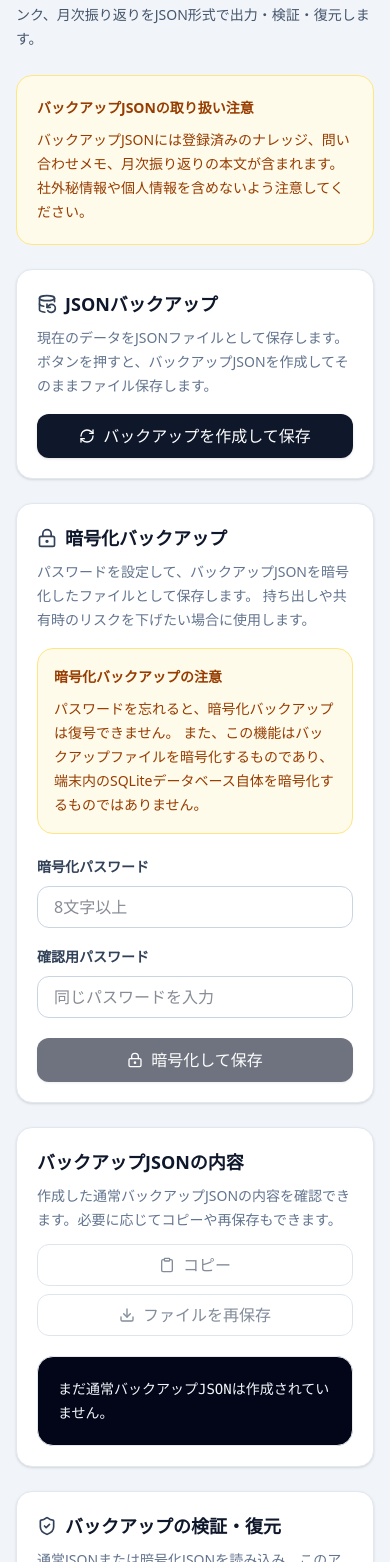
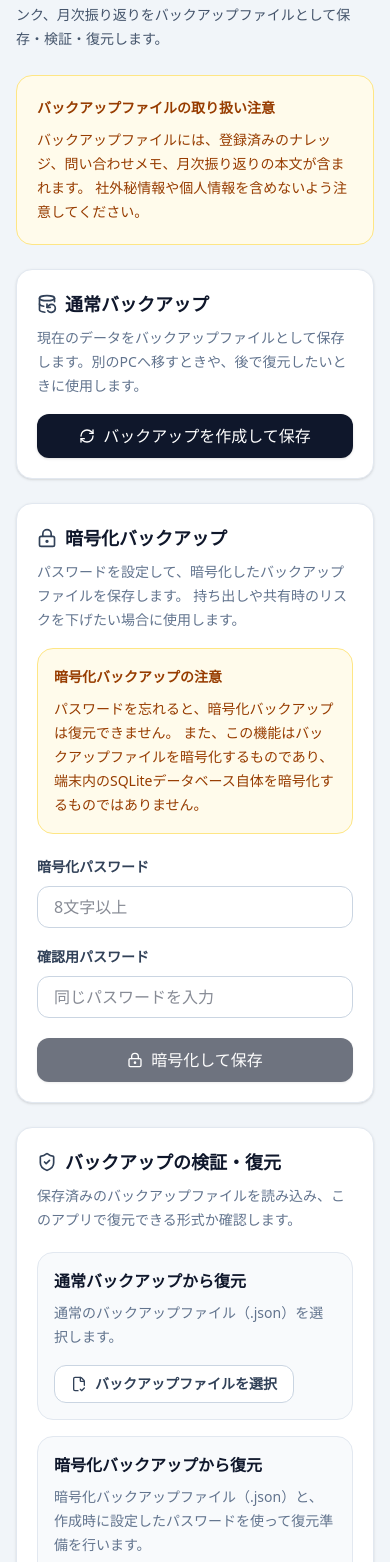
Before and after one commit to tominaga-r/work-knowledge-journal, a React (Vite) app: page /settings in a window 390 px wide. Shown: the part 266-1828 px from the top of the page. Built offline with nearby package versions, Linux system fonts and the light colour scheme.

Commit message:
fix: improve import and backup usability

```diff
--- a/src/features/inquiry/InquiryCreatePage.tsx
+++ b/src/features/inquiry/InquiryCreatePage.tsx
@@ -285,7 +285,7 @@ export function InquiryCreatePage() {
       nextAction: undefined,
     }));
     setImportMessage(
-      `「${savedTitle}」を保存しました。\n次の候補「${nextEntry.title}」をフォームに反映しました。内容を確認してから保存してください。`,
+      `「${savedTitle}」を保存しました。\n次の候補「${nextEntry.title}」を表示しています。`,
     );
     scrollToImportSection();
   }
--- a/src/features/knowledge/KnowledgeCreatePage.tsx
+++ b/src/features/knowledge/KnowledgeCreatePage.tsx
@@ -270,9 +270,8 @@ export function KnowledgeCreatePage() {
       title: undefined,
       content: undefined,
     }));
-    setImportMessage(
-      `「${savedTitle}」を保存しました。\n次の候補「${nextEntry.title}」をフォームに反映しました。内容を確認してから保存してください。`,
-    );
+    setImportMessage(`「${savedTitle}」を保存しました。\n次の候補「${nextEntry.title}」を表示しています
+。`);
     scrollToImportSection();
   }
 
--- a/src/features/settings/BackupPage.tsx
+++ b/src/features/settings/BackupPage.tsx
@@ -2,9 +2,7 @@ import { useMemo, useState } from "react";
 import type { ChangeEvent } from "react";
 import {
   AlertTriangle,
-  Clipboard,
   DatabaseBackup,
-  Download,
   FileCheck2,
   LockKeyhole,
   RefreshCw,
@@ -33,8 +31,8 @@ type ActionStatus = "idle" | "running" | "success" | "error";
 type RestoreSource = "plain" | "encrypted";
 
 const restoreSourceLabels: Record<RestoreSource, string> = {
-  plain: "通常ファイル",
-  encrypted: "暗号化ファイル",
+  plain: "通常バックアップファイル",
+  encrypted: "暗号化バックアップファイル",
 };
 
 function downloadJsonFile(json: string, fileName: string): void {
@@ -65,16 +63,12 @@ export function BackupPage() {
     null,
   );
   const [exportStatus, setExportStatus] = useState<ActionStatus>("idle");
-  const [copyStatus, setCopyStatus] = useState<ActionStatus>("idle");
-  const [downloadStatus, setDownloadStatus] = useState<ActionStatus>("idle");
   const [encryptStatus, setEncryptStatus] = useState<ActionStatus>("idle");
   const [encryptedValidateStatus, setEncryptedValidateStatus] =
     useState<ActionStatus>("idle");
   const [validateStatus, setValidateStatus] = useState<ActionStatus>("idle");
   const [restoreStatus, setRestoreStatus] = useState<ActionStatus>("idle");
   const [errorMessage, setErrorMessage] = useState("");
-  const [copyErrorMessage, setCopyErrorMessage] = useState("");
-  const [downloadErrorMessage, setDownloadErrorMessage] = useState("");
   const [encryptErrorMessage, setEncryptErrorMessage] = useState("");
   const [encryptedValidateErrorMessage, setEncryptedValidateErrorMessage] =
     useState("");
@@ -90,10 +84,6 @@ export function BackupPage() {
   const [decryptPassword, setDecryptPassword] = useState("");
   const [hasConfirmedCurrentBackup, setHasConfirmedCurrentBackup] =
     useState(false);
-
-  const hasBackupJson = useMemo(() => {
-    return Boolean(backupResult?.json);
-  }, [backupResult]);
 
   const canCreateEncryptedBackup = useMemo(() => {
     return (
@@ -135,13 +125,10 @@ export function BackupPage() {
     setValidateErrorMessage("");
     setRestoreErrorMessage("");
   }
+
   async function handleCreateBackup() {
     setExportStatus("running");
-    setCopyStatus("idle");
-    setDownloadStatus("idle");
     setErrorMessage("");
-    setCopyErrorMessage("");
-    setDownloadErrorMessage("");
 
     try {
       const createdBackup = await createDatabaseBackup();
@@ -150,7 +137,6 @@ export function BackupPage() {
 
       setBackupResult(createdBackup);
       setExportStatus("success");
-      setDownloadStatus("success");
     } catch (error: unknown) {
       console.error(error);
       setErrorMessage(getErrorMessage(error));
@@ -197,42 +183,6 @@ export function BackupPage() {
       console.error(error);
       setEncryptErrorMessage(getErrorMessage(error));
       setEncryptStatus("error");
-    }
-  }
-
-  async function handleCopyBackupJson() {
-    if (!backupResult) {
-      return;
-    }
-
-    setCopyStatus("running");
-    setCopyErrorMessage("");
-
-    try {
-      await navigator.clipboard.writeText(backupResult.json);
-      setCopyStatus("success");
-    } catch (error: unknown) {
-      console.error(error);
-      setCopyErrorMessage(getErrorMessage(error));
-      setCopyStatus("error");
-    }
-  }
-
-  function handleDownloadBackupJson() {
-    if (!backupResult) {
-      return;
-    }
-
-    setDownloadStatus("running");
-    setDownloadErrorMessage("");
-
-    try {
-      downloadJsonFile(backupResult.json, backupResult.fileName);
-      setDownloadStatus("success");
-    } catch (error: unknown) {
-      console.error(error);
-      setDownloadErrorMessage(getErrorMessage(error));
-      setDownloadStatus("error");
     }
   }
 
@@ -344,15 +294,15 @@ export function BackupPage() {
           設定・バックアップ
         </h1>
         <p className="mt-2 text-sm leading-6 text-slate-600">
-          現在のナレッジ、問い合わせメモ、分類、タグ、関連リンク、月次振り返りをJSON形式で出力・検証・復元します。
+          現在のナレッジ、問い合わせメモ、分類、タグ、関連リンク、月次振り返りをバックアップファイルとして保存・検証・復元します。
         </p>
       </div>
 
       <div className="space-y-6">
         <section className="rounded-2xl border border-amber-200 bg-amber-50 p-5 text-sm leading-6 text-amber-800">
-          <p className="font-semibold">バックアップJSONの取り扱い注意</p>
+          <p className="font-semibold">バックアップファイルの取り扱い注意</p>
           <p className="mt-2">
-            バックアップJSONには登録済みのナレッジ、問い合わせメモ、月次振り返りの本文が含まれます。
+            バックアップファイルには、登録済みのナレッジ、問い合わせメモ、月次振り返りの本文が含まれます。
             社外秘情報や個人情報を含めないよう注意してください。
           </p>
         </section>
@@ -363,11 +313,11 @@ export function BackupPage() {
               <div className="flex items-center gap-2">
                 <DatabaseBackup size={20} className="text-slate-700" />
                 <h2 className="text-lg font-bold text-slate-900">
-                  JSONバックアップ
+                  通常バックアップ
                 </h2>
               </div>
               <p className="mt-2 text-sm leading-6 text-slate-500">
-                現在のデータをJSONファイルとして保存します。ボタンを押すと、バックアップJSONを作成してそのままファイル保存します。
+                現在のデータをバックアップファイルとして保存します。別のPCへ移すときや、後で復元したいときに使用します。
               </p>
             </div>
 
@@ -387,7 +337,7 @@ export function BackupPage() {
           {exportStatus === "success" && backupResult && (
             <div className="mt-5 rounded-2xl border border-emerald-200 bg-emerald-50 p-4 text-sm text-emerald-700">
               <p className="font-semibold">
-                バックアップJSONを作成し、ファイル保存しました。
+                バックアップファイルを作成し、保存しました。
               </p>
               <p className="mt-1 break-all">
                 ファイル名: {backupResult.fileName}
@@ -427,14 +377,14 @@ export function BackupPage() {
           </div>
 
           <p className="mt-2 text-sm leading-6 text-slate-500">
-            パスワードを設定して、バックアップJSONを暗号化したファイルとして保存します。
+            パスワードを設定して、暗号化したバックアップファイルを保存します。
             持ち出しや共有時のリスクを下げたい場合に使用します。
           </p>
 
           <div className="mt-4 rounded-2xl border border-amber-200 bg-amber-50 p-4 text-sm leading-6 text-amber-800">
             <p className="font-semibold">暗号化バックアップの注意</p>
             <p className="mt-2">
-              パスワードを忘れると、暗号化バックアップは復号できません。
+              パスワードを忘れると、暗号化バックアップは復元できません。
               また、この機能はバックアップファイルを暗号化するものであり、端末内のSQLiteデータベース自体を暗号化するものではありません。
             </p>
           </div>
@@ -500,7 +450,7 @@ export function BackupPage() {
           {encryptStatus === "success" && (
             <div className="mt-5 rounded-2xl border border-emerald-200 bg-emerald-50 p-4 text-sm text-emerald-700">
               <p className="font-semibold">
-                暗号化バックアップを作成し、ファイル保存しました。
+                暗号化バックアップファイルを作成し、保存しました。
               </p>
               <p className="mt-1 break-all">ファイル名: {encryptedFileName}</p>
             </div>
@@ -517,74 +467,6 @@ export function BackupPage() {
         </section>
 
         <section className="rounded-2xl border border-slate-200 bg-white p-5 shadow-sm">
-          <div className="flex flex-col gap-3 md:flex-row md:items-start md:justify-between">
-            <div>
-              <h2 className="text-lg font-bold text-slate-900">
-                バックアップJSONの内容
-              </h2>
-              <p className="mt-2 text-sm leading-6 text-slate-500">
-                作成した通常バックアップJSONの内容を確認できます。必要に応じてコピーや再保存もできます。
-              </p>
-            </div>
-
-            <div className="flex flex-col gap-2 sm:flex-row">
-              <button
-                type="button"
-                onClick={() => void handleCopyBackupJson()}
-                disabled={!hasBackupJson || copyStatus === "running"}
-                className="inline-flex items-center justify-center gap-2 rounded-xl border border-slate-300 bg-white px-4 py-2 text-sm font-semibold text-slate-700 transition hover:bg-slate-50 disabled:cursor-not-allowed disabled:opacity-60"
-              >
-                <Clipboard size={16} />
-                {copyStatus === "running" ? "コピー中..." : "コピー"}
-              </button>
-
-              <button
-                type="button"
-                onClick={handleDownloadBackupJson}
-                disabled={!hasBackupJson || downloadStatus === "running"}
-                className="inline-flex items-center justify-center gap-2 rounded-xl border border-slate-300 bg-white px-4 py-2 text-sm font-semibold text-slate-700 transition hover:bg-slate-50 disabled:cursor-not-allowed disabled:opacity-60"
-              >
-                <Download size={16} />
-                {downloadStatus === "running"
-                  ? "保存中..."
-                  : "ファイルを再保存"}
-              </button>
-            </div>
-          </div>
-
-          {copyStatus === "success" && (
-            <div className="mt-4 rounded-xl border border-emerald-200 bg-emerald-50 px-4 py-3 text-sm font-semibold text-emerald-700">
-              バックアップJSONをクリップボードにコピーしました。
-            </div>
-          )}
-
-          {copyStatus === "error" && (
-            <div className="mt-4 rounded-xl border border-red-200 bg-red-50 px-4 py-3 text-sm text-red-700">
-              <p className="font-semibold">コピーに失敗しました。</p>
-              <p className="mt-1 break-all">{copyErrorMessage}</p>
-            </div>
-          )}
-
-          {downloadStatus === "success" && exportStatus !== "success" && (
-            <div className="mt-4 rounded-xl border border-emerald-200 bg-emerald-50 px-4 py-3 text-sm font-semibold text-emerald-700">
-              バックアップJSONをファイルとして保存しました。
-            </div>
-          )}
-
-          {downloadStatus === "error" && (
-            <div className="mt-4 rounded-xl border border-red-200 bg-red-50 px-4 py-3 text-sm text-red-700">
-              <p className="font-semibold">ファイル保存に失敗しました。</p>
-              <p className="mt-1 break-all">{downloadErrorMessage}</p>
-            </div>
-          )}
-
-          <pre className="mt-5 max-h-130 overflow-auto whitespace-pre-wrap rounded-2xl border border-slate-200 bg-slate-950 p-5 text-sm leading-6 text-slate-100">
-            {backupResult?.json ||
-              "まだ通常バックアップJSONは作成されていません。"}
-          </pre>
-        </section>
-
-        <section className="rounded-2xl border border-slate-200 bg-white p-5 shadow-sm">
           <div className="flex items-center gap-2">
             <ShieldCheck size={20} className="text-slate-700" />
             <h2 className="text-lg font-bold text-slate-900">
@@ -592,21 +474,21 @@ export function BackupPage() {
             </h2>
           </div>
           <p className="mt-2 text-sm leading-6 text-slate-500">
-            通常JSONまたは暗号化JSONを読み込み、このアプリのバックアップとして使える形式か確認します。
+            保存済みのバックアップファイルを読み込み、このアプリで復元できる形式か確認します。
           </p>
 
           <div className="mt-5 grid gap-4 xl:grid-cols-2">
             <section className="rounded-2xl border border-slate-200 bg-slate-50 p-4">
               <h3 className="text-base font-bold text-slate-900">
-                通常JSONから復元
+                通常バックアップから復元
               </h3>
               <p className="mt-2 text-sm leading-6 text-slate-500">
-                平文のバックアップJSONを選択します。
+                通常のバックアップファイル（.json）を選択します。
               </p>
 
               <label className="mt-4 inline-flex cursor-pointer items-center justify-center gap-2 rounded-xl border border-slate-300 bg-white px-4 py-2 text-sm font-semibold text-slate-700 transition hover:bg-slate-50">
                 <FileCheck2 size={16} />
-                通常JSONを選択
+                バックアップファイルを選択
                 <input
                   type="file"
                   accept="application/json,.json"
@@ -624,10 +506,10 @@ export function BackupPage() {
 
             <section className="rounded-2xl border border-slate-200 bg-slate-50 p-4">
               <h3 className="text-base font-bold text-slate-900">
-                暗号化JSONから復元
+                暗号化バックアップから復元
               </h3>
               <p className="mt-2 text-sm leading-6 text-slate-500">
-                暗号化バックアップJSONと、作成時に設定したパスワードを使って復号します。
+                暗号化バックアップファイル（.json）と、作成時に設定したパスワードを使って復元準備を行います。
               </p>
 
               <div className="mt-4">
@@ -635,7 +517,7 @@ export function BackupPage() {
                   htmlFor="backup-decrypt-password"
                   className="text-sm font-semibold text-slate-700"
                 >
-                  復号パスワード
+                  復元用パスワード
                 </label>
                 <input
                   id="backup-decrypt-password"
@@ -659,7 +541,7 @@ export function BackupPage() {
                 }
               >
                 <LockKeyhole size={16} />
-                暗号化JSONを選択
+                暗号化バックアップファイルを選択
                 <input
                   type="file"
                   accept="application/json,.json"
@@ -679,14 +561,14 @@ export function BackupPage() {
 
               {encryptedValidateStatus === "success" && (
                 <div className="mt-4 rounded-xl border border-emerald-200 bg-emerald-50 px-4 py-3 text-sm font-semibold text-emerald-700">
-                  暗号化バックアップを復号し、検証しました。
+                  暗号化バックアップファイルを確認しました。
                 </div>
               )}
 
               {encryptedValidateStatus === "error" && (
                 <div className="mt-4 rounded-xl border border-red-200 bg-red-50 px-4 py-3 text-sm text-red-700">
                   <p className="font-semibold">
-                    暗号化バックアップの復号・検証に失敗しました。
+                    暗号化バックアップファイルの確認に失敗しました。
                   </p>
                   <p className="mt-1 break-all">
                     {encryptedValidateErrorMessage}
@@ -698,7 +580,7 @@ export function BackupPage() {
 
           {validateStatus === "running" && (
             <div className="mt-4 rounded-xl border border-slate-200 bg-slate-50 px-4 py-3 text-sm text-slate-600">
-              バックアップJSONを検証しています...
+              バックアップファイルを確認しています...
             </div>
           )}
 
@@ -706,7 +588,7 @@ export function BackupPage() {
             <div className="mt-5 space-y-4">
               <div className="rounded-2xl border border-emerald-200 bg-emerald-50 p-4 text-sm text-emerald-700">
                 <p className="font-semibold">
-                  バックアップJSONは有効な形式です。
+                  バックアップファイルを確認しました。
                 </p>
                 <p className="mt-1">
                   作成日時: {validationResult.summary.exportedAt}
@@ -719,7 +601,7 @@ export function BackupPage() {
                     復元元: {restoreSourceLabels[restoreSource]}
                   </p>
                   <p className="mt-1 text-slate-500">
-                    選択した{restoreSourceLabels[restoreSource]}を検証済みです。
+                    選択した{restoreSourceLabels[restoreSource]}を確認済みです。
                   </p>
                 </div>
               )}
@@ -740,8 +622,8 @@ export function BackupPage() {
                   復元プレビュー
                 </h3>
                 <p className="mt-2 text-sm leading-6 text-slate-600">
-                  現在のDB件数と、選択したバックアップJSON内の件数を比較します。
-                  復元を実行すると、現在のDB内容はバックアップJSONの内容で置き換えられます。
+                  現在のデータ件数と、選択したバックアップファイル内の件数を比較します。
+                  復元を実行すると、現在のデータはバックアップファイルの内容で置き換えられます。
                 </p>
 
                 {currentSummary ? (
@@ -751,7 +633,7 @@ export function BackupPage() {
                   />
                 ) : (
                   <div className="mt-4 rounded-xl border border-slate-200 bg-white px-4 py-3 text-sm text-slate-500">
-                    現在のDB件数を確認できませんでした。
+                    現在のデータ件数を確認できませんでした。
                   </div>
                 )}
               </section>
@@ -765,8 +647,8 @@ export function BackupPage() {
                   <div>
                     <p className="font-semibold">復元前の確認</p>
                     <p className="mt-2">
-                      復元を実行すると、現在のDB内容は選択したバックアップJSONの内容で置き換えられます。
-                      必ず現在のDBもバックアップしてから実行してください。
+                      復元を実行すると、現在のデータは選択したバックアップファイルの内容で置き換えられます。
+                      必ず現在のデータもバックアップしてから実行してください。
                     </p>
                   </div>
                 </div>
@@ -781,7 +663,7 @@ export function BackupPage() {
                     className="mt-1 h-4 w-4 rounded border-slate-300"
                   />
                   <span className="font-semibold">
-                    現在のDBバックアップを作成・保存済みです
+                    現在のデータをバックアップ済みです
                   </span>
                 </label>
 
@@ -803,7 +685,7 @@ export function BackupPage() {
               {restoreStatus === "success" && restoreResult && (
                 <div className="rounded-2xl border border-emerald-200 bg-emerald-50 p-4 text-sm text-emerald-700">
                   <p className="font-semibold">
-                    バックアップJSONから復元しました。
+                    バックアップファイルから復元しました。
                   </p>
                   <p className="mt-1">復元日時: {restoreResult.restoredAt}</p>
                 </div>
@@ -822,7 +704,7 @@ export function BackupPage() {
             encryptedValidateStatus !== "error" && (
               <div className="mt-5 rounded-2xl border border-red-200 bg-red-50 p-4 text-sm text-red-700">
                 <p className="font-semibold">
-                  バックアップJSONの検証に失敗しました。
+                  バックアップファイルの確認に失敗しました。
                 </p>
                 <p className="mt-1 break-all">{validateErrorMessage}</p>
               </div>
@@ -870,7 +752,7 @@ function BackupComparisonGrid({
         <thead className="bg-slate-100 text-left text-xs font-semibold text-slate-500">
           <tr>
             <th className="px-4 py-3">対象</th>
-            <th className="px-4 py-3 text-right">現在のDB</th>
+            <th className="px-4 py-3 text-right">現在のデータ</th>
             <th className="px-4 py-3 text-right">バックアップ</th>
           </tr>
         </thead>
--- a/src/features/settings/backupCrypto.ts
+++ b/src/features/settings/backupCrypto.ts
@@ -49,21 +49,16 @@ function bytesToBase64(bytes: Uint8Array): string {
   return btoa(binary);
 }
 
-function base64ToBytes(
-  base64: string,
-  fieldName: string,
-): Uint8Array<ArrayBuffer> {
+function base64ToBytes(base64: string): Uint8Array<ArrayBuffer> {
   try {
     const binary = atob(base64);
     const bytes = new Uint8Array(binary.length);
-
     for (let index = 0; index < binary.length; index += 1) {
       bytes[index] = binary.charCodeAt(index);
     }
-
     return bytes;
   } catch {
-    throw new Error(`${fieldName} のBase64形式が正しくありません。`);
+    throw new Error("暗号化バックアップファイルの形式が正しくありません。");
   }
 }
 
@@ -166,26 +161,26 @@ export function parseEncryptedBackupJson(
     parsedValue = JSON.parse(jsonText);
   } catch {
     throw new Error(
-      "暗号化バックアップJSONとして読み込めませんでした。ファイル内容を確認してください。",
+      "暗号化バックアップファイルとして読み込めませんでした。ファイル内容を確認してください。",
     );
   }
 
   if (!isRecord(parsedValue)) {
-    throw new Error("暗号化バックアップJSONの形式が正しくありません。");
+    throw new Error("このアプリの暗号化バックアップファイルではありません。");
   }
 
   if (parsedValue.fileType !== ENCRYPTED_BACKUP_FILE_TYPE) {
-    throw new Error("このアプリの暗号化バックアップJSONではありません。");
+    throw new Error("このアプリの暗号化バックアップファイルではありません。");
   }
 
   if (parsedValue.version !== ENCRYPTED_BACKUP_VERSION) {
     throw new Error(
-      "対応していない暗号化バックアップ形式です。version 1 のJSONを選択してください。",
+      "対応していない暗号化バックアップ形式です。このアプリで作成した暗号化バックアップファイルを選択してください。",
     );
   }
 
   if (parsedValue.appName !== "Work Knowledge Journal") {
-    throw new Error("このアプリの暗号化バックアップJSONではありません。");
+    throw new Error("このアプリの暗号化バックアップファイルではありません。");
   }
 
   if (parsedValue.algorithm !== "AES-GCM") {
@@ -205,19 +200,19 @@ export function parseEncryptedBackupJson(
   }
 
   if (typeof parsedValue.encryptedAt !== "string" || !parsedValue.encryptedAt) {
-    throw new Error("暗号化日時 encryptedAt が正しくありません。");
+    throw new Error("暗号化バックアップファイルの形式が正しくありません。");
   }
 
   if (typeof parsedValue.salt !== "string" || !parsedValue.salt) {
-    throw new Error("salt が正しくありません。");
+    throw new Error("暗号化バックアップファイルの形式が正しくありません。");
   }
 
   if (typeof parsedValue.iv !== "string" || !parsedValue.iv) {
-    throw new Error("iv が正しくありません。");
+    throw new Error("暗号化バックアップファイルの形式が正しくありません。");
   }
 
   if (typeof parsedValue.ciphertext !== "string" || !parsedValue.ciphertext) {
-    throw new Error("ciphertext が正しくありません。");
+    throw new Error("暗号化バックアップファイルの形式が正しくありません。");
   }
 
   return parsedValue as EncryptedBackupData;
@@ -231,9 +226,9 @@ export async function decryptBackupJson(
 
   const normalizedPassword = normalizePassword(password);
   const encryptedBackup = parseEncryptedBackupJson(encryptedBackupJson);
-  const salt = base64ToBytes(encryptedBackup.salt, "salt");
-  const iv = base64ToBytes(encryptedBackup.iv, "iv");
-  const ciphertext = base64ToBytes(encryptedBackup.ciphertext, "ciphertext");
+  const salt = base64ToBytes(encryptedBackup.salt);
+  const iv = base64ToBytes(encryptedBackup.iv);
+  const ciphertext = base64ToBytes(encryptedBackup.ciphertext);
   const key = await deriveEncryptionKey(normalizedPassword, salt, ["decrypt"]);
   const normalizedIv = toArrayBufferBytes(iv);
   const normalizedCiphertext = toArrayBufferBytes(ciphertext);
--- a/src/features/settings/backupRepository.ts
+++ b/src/features/settings/backupRepository.ts
@@ -297,22 +297,22 @@ export function validateDatabaseBackupJson(
     parsedValue = JSON.parse(jsonText);
   } catch {
     throw new Error(
-      "JSONとして読み込めませんでした。ファイル内容を確認してください。",
+      "バックアップファイルとして読み込めませんでした。ファイル内容を確認してください。",
     );
   }
 
   if (!isRecord(parsedValue)) {
-    throw new Error("バックアップJSONの形式が正しくありません。");
+    throw new Error("バックアップファイルの形式が正しくありません。");
   }
 
   if (parsedValue.schemaVersion !== 1) {
     throw new Error(
-      "対応していないバックアップ形式です。schemaVersion 1 のJSONを選択してください。",
+      "対応していないバックアップ形式です。このアプリで作成したバックアップファイルを選択してください。",
     );
   }
 
   if (parsedValue.appName !== "Work Knowledge Journal") {
-    throw new Error("このアプリのバックアップJSONではありません。");
+    throw new Error("このアプリのバックアップファイルではありません。");
   }
 
   if (typeof parsedValue.exportedAt !== "string" || !parsedValue.exportedAt) {
```
